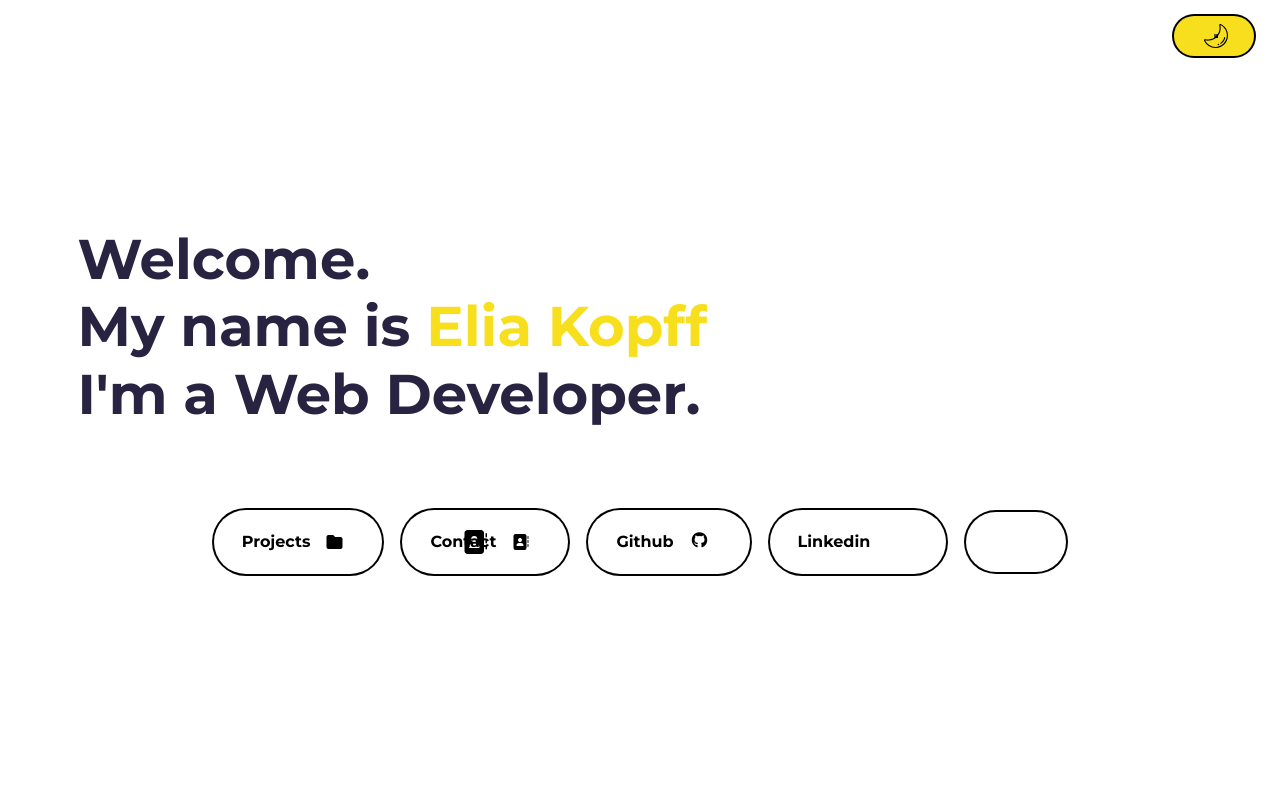
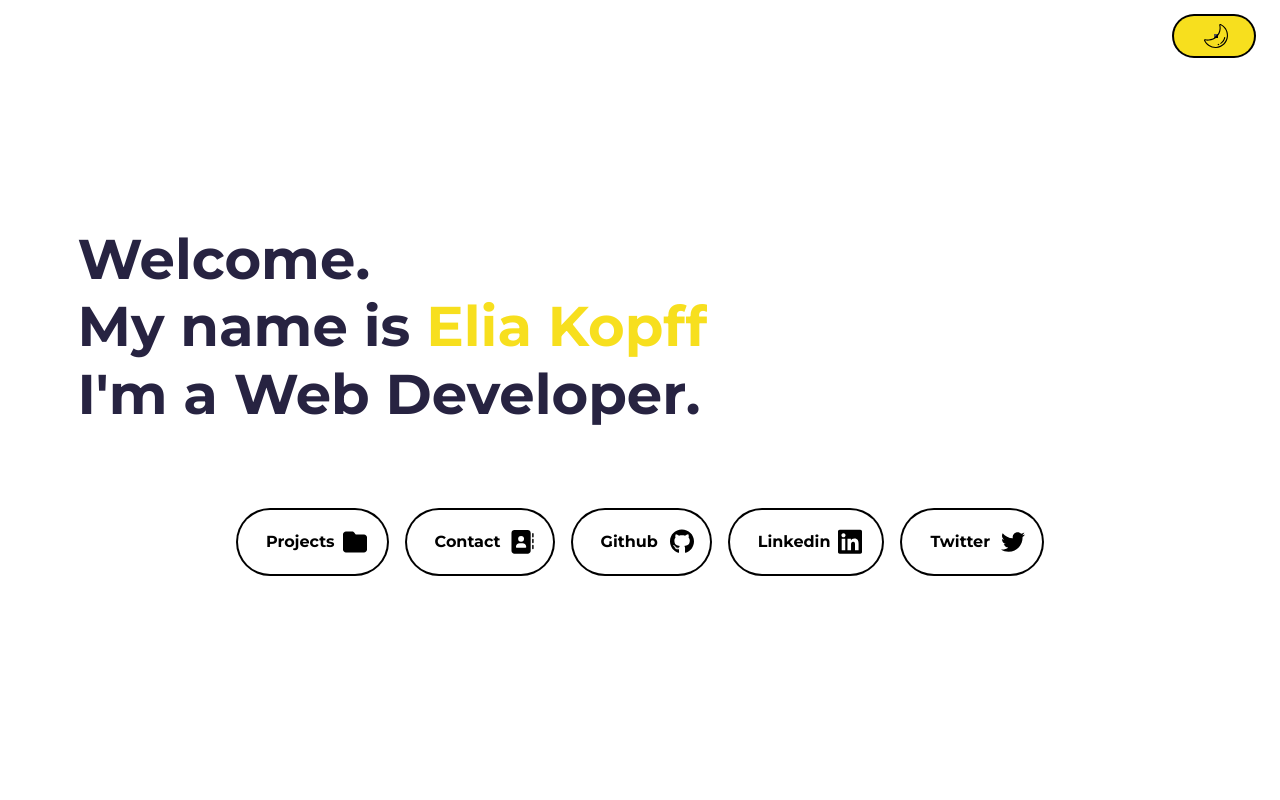
Before and after one commit to littlekanine/Portefolio_Next.js, a Next.js app: page / in a window 1280 px wide. Shown: the top 800 px of the page. Built offline with nearby package versions, Linux system fonts and the light colour scheme; a web font is replaced by a local one.

Commit message:
nav fix / svg fix

```diff
--- a/src/app/components/HeroBanner/HeroBanner.js
+++ b/src/app/components/HeroBanner/HeroBanner.js
@@ -19,11 +19,6 @@ function Herro({ darkMode, toggleDarkMode }) {
 						<br />
 						I'm a Web Developer.
 					</h1>
-					{/* <div className="hero-cta load-hidden">
-						<a rel="noreferrer" className={`animated-button ${darkMode ? 'dark-mode' : ''}`} href="#about">
-							<Buttons message={'Know more'} SvgLeft={ArrowLeft} SvgRight={ArrowRight} darkMode={darkMode} />
-						</a>
-					</div> */}
 					<NavBar />
 				</div>
 			</section>
--- a/src/app/components/buttons/_buttons.scss
+++ b/src/app/components/buttons/_buttons.scss
@@ -34,15 +34,31 @@
 
     .arr-2 {
         left: -25%;
-		transform: rotate(90deg);
-	}
-
-	.contactSvg {
-		left: -25%;
+        // transform: rotate(90deg);
     }
 
     .enveloppe {
         left: -25%;
+    }
+
+    .contactSvg {
+        left: 72%;
+    }
+
+    .folderSvg {
+        left: 72%;
+    }
+
+    .gitHubSvh {
+        left: 72%;
+    }
+
+	.linkedinSvg {
+		left: 72%;
+	}
+
+	.twitterSvg {
+		left: 72%;
 	}
 
     .moon {
@@ -85,6 +101,26 @@
 
         .enveloppe {
             left: 16px;
+        }
+
+        .contactSvg {
+            left: 120%;
+        }
+
+        .folderSvg {
+            left: 120%;
+        }
+
+        .gitHubSvh {
+            left: 120%;
+        }
+
+        .linkedinSvg {
+            left: 120%;
+        }
+
+		.twitterSvg {
+			left: 120%;
 		}
 
         .text {
@@ -131,7 +167,7 @@
     color: black;
 
     &::after {
-		content: '';
+        content: "";
         display: block;
         position: absolute;
         width: 0px;
--- a/src/app/components/buttons/index.js
+++ b/src/app/components/buttons/index.js
@@ -1,6 +1,6 @@
 import React from "react";
 
-function Buttons({ message, SvgLeft, SvgRight, SvgEnvellope, SvgSun, SvgMoon, isToggle, darkMode, contactSvg }) {
+function Buttons({ message, SvgLeft, SvgRight, SvgEnvellope, SvgSun, SvgMoon, isToggle, darkMode, ContactSvg, FolderSvg, GitHubSvg, LinkedinSvg, TwitterSvg }) {
     return (
         <div className="flex center align-center">
             {SvgLeft && <SvgLeft className="arr-2" />}
@@ -10,7 +10,11 @@ function Buttons({ message, SvgLeft, SvgRight, SvgEnvellope, SvgSun, SvgMoon, is
             {SvgRight && <SvgRight className={`arr-1 ${darkMode ? "dark-mode" : ""}`} />}
             {SvgMoon && <SvgMoon className="moon flex center align-center" />}
             {SvgSun && <SvgSun className="sun" />}
-            {contactSvg && <contactSvg className="contactSvg" />}
+            {ContactSvg && <ContactSvg className="contactSvg" />}
+            {FolderSvg && <FolderSvg className="folderSvg" />}
+            {GitHubSvg && <GitHubSvg className="gitHubSvh" />}
+            {LinkedinSvg && <LinkedinSvg className="linkedinSvg" />}
+            {TwitterSvg && <TwitterSvg className="twitterSvg" />}
         </div>
     );
 }
--- a/src/app/components/navBar/NavBar.js
+++ b/src/app/components/navBar/NavBar.js
@@ -1,5 +1,5 @@
 import Buttons from "../buttons";
-import { ProjectSvg, ContactSvg } from "../svgcomponent/SvgComponent";
+import { ContactSvg, ArrowLeft, FolderSvg, GitHubSvg, LinkedinSvg, TwitterSvg } from "../svgcomponent/SvgComponent";
 
 const NavBar = ({ darkMode }) => {
     return (
@@ -7,23 +7,19 @@ const NavBar = ({ darkMode }) => {
             <div className="navBar flex center align-center">
                 <div className="hero-cta load-hidden navLink flex center align-center">
                     <a rel="noreferrer" href="#project" className={`animated-button ${darkMode ? "dark-mode" : ""}`}>
-                        <Buttons message={"Projects"} darkMode={darkMode} />
-                        <i className="fa-solid fa-folder"></i>
+                        <Buttons message={"Projects"} FolderSvg={FolderSvg} SvgLeft={ArrowLeft } darkMode={darkMode}/>
                     </a>
                     <a rel="noreferrer" href="#contact" className={`animated-button ${darkMode ? "dark-mode" : ""}`}>
-                        <Buttons message={"Contact"} darkMode={darkMode} SvgLeft={ContactSvg} />
-                        <i className="fa-solid fa-address-book"></i>
+                        <Buttons message={"Contact"} ContactSvg={ContactSvg} SvgLeft={ArrowLeft} darkMode={darkMode} />
                     </a>
                     <a rel="noreferrer" href="https://github.com/littlekanine" className={`animated-button ${darkMode ? "dark-mode" : ""}`}>
-                        <Buttons message={"Github"} darkMode={darkMode} />
-                        <i className="fab fa-brands fa-github icon"></i>
+                        <Buttons message={"Github"} GitHubSvg={GitHubSvg} SvgLeft={ArrowLeft} darkMode={darkMode} />
                     </a>
                     <a rel="noreferrer" href="https://www.linkedin.com/in/elia-kopff-16064b228/?original_referer=https%3A%2F%2Fwww%2Egoogle%2Ecom%2F&originalSubdomain=fr" className={`animated-button ${darkMode ? "dark-mode" : ""}`}>
-                        <Buttons message={"Linkedin"} darkMode={darkMode} />
-                        <i className="fab fa-linkedin fa-inverse icon"></i>
+                        <Buttons message={"Linkedin"} LinkedinSvg={LinkedinSvg} SvgLeft={ArrowLeft} darkMode={darkMode}/>
                     </a>
                     <a rel="noreferrer" href="https://x.com/K_D3828" className={`animated-button ${darkMode ? "dark-mode" : ""}`}>
-                        <i className=" flex center align-center fab fa-brands fa-x-twitter icon"></i>
+                        <Buttons message={"Twitter"} TwitterSvg={TwitterSvg} SvgLeft={ArrowLeft} darkMode={darkMode} />
                     </a>
                 </div>
             </div>
--- a/src/app/components/svgcomponent/SvgComponent.js
+++ b/src/app/components/svgcomponent/SvgComponent.js
@@ -1,4 +1,4 @@
-import React from 'react';
+import React from "react";
 
 export const ArrowLeft = (props) => (
     <svg viewBox="0 0 24 24" {...props} xmlns="http://www.w3.org/2000/svg">
@@ -34,7 +34,7 @@ export const Sun = (props) => (
 
 export const Moon = (props) => (
     <svg fill="#000000" viewBox="0 0 352.726 352.726" xmlns="http://www.w3.org/2000/svg" xmlnsXlink="http://www.w3.org/1999/xlink">
-		<g style={{ textAlign: 'center' }}>
+        <g style={{ textAlign: "center" }}>
             <g>
                 <g>
                     <path
@@ -59,5 +59,23 @@ export const Moon = (props) => (
 );
 
 export const ContactSvg = (props) => (
-	<svg xmlns="http://www.w3.org/2000/svg" viewBox="0 0 512 512"><path d="M96 0C60.7 0 32 28.7 32 64l0 384c0 35.3 28.7 64 64 64l288 0c35.3 0 64-28.7 64-64l0-384c0-35.3-28.7-64-64-64L96 0zM208 288l64 0c44.2 0 80 35.8 80 80c0 8.8-7.2 16-16 16l-192 0c-8.8 0-16-7.2-16-16c0-44.2 35.8-80 80-80zm-32-96a64 64 0 1 1 128 0 64 64 0 1 1 -128 0zM512 80c0-8.8-7.2-16-16-16s-16 7.2-16 16l0 64c0 8.8 7.2 16 16 16s16-7.2 16-16l0-64zM496 192c-8.8 0-16 7.2-16 16l0 64c0 8.8 7.2 16 16 16s16-7.2 16-16l0-64c0-8.8-7.2-16-16-16zm16 144c0-8.8-7.2-16-16-16s-16 7.2-16 16l0 64c0 8.8 7.2 16 16 16s16-7.2 16-16l0-64z"/></svg>
+    <svg xmlns="http://www.w3.org/2000/svg" viewBox="0 0 520 520" {...props}>
+        <path d="M96 0C60.7 0 32 28.7 32 64l0 384c0 35.3 28.7 64 64 64l288 0c35.3 0 64-28.7 64-64l0-384c0-35.3-28.7-64-64-64L96 0zM208 288l64 0c44.2 0 80 35.8 80 80c0 8.8-7.2 16-16 16l-192 0c-8.8 0-16-7.2-16-16c0-44.2 35.8-80 80-80zm-32-96a64 64 0 1 1 128 0 64 64 0 1 1 -128 0zM512 80c0-8.8-7.2-16-16-16s-16 7.2-16 16l0 64c0 8.8 7.2 16 16 16s16-7.2 16-16l0-64zM496 192c-8.8 0-16 7.2-16 16l0 64c0 8.8 7.2 16 16 16s16-7.2 16-16l0-64c0-8.8-7.2-16-16-16zm16 144c0-8.8-7.2-16-16-16s-16 7.2-16 16l0 64c0 8.8 7.2 16 16 16s16-7.2 16-16l0-64z" ></path>
+    </svg>
+);
+
+export const FolderSvg = (props) => (
+	<svg xmlns="http://www.w3.org/2000/svg" viewBox="0 0 512 512" {...props}><path d="M64 480H448c35.3 0 64-28.7 64-64V160c0-35.3-28.7-64-64-64H288c-10.1 0-19.6-4.7-25.6-12.8L243.2 57.6C231.1 41.5 212.1 32 192 32H64C28.7 32 0 60.7 0 96V416c0 35.3 28.7 64 64 64z"/></svg>
 )
+
+export const GitHubSvg = (props) => (
+	<svg xmlns="http://www.w3.org/2000/svg" viewBox="0 0 496 512"  {...props}><path d="M165.9 397.4c0 2-2.3 3.6-5.2 3.6-3.3 .3-5.6-1.3-5.6-3.6 0-2 2.3-3.6 5.2-3.6 3-.3 5.6 1.3 5.6 3.6zm-31.1-4.5c-.7 2 1.3 4.3 4.3 4.9 2.6 1 5.6 0 6.2-2s-1.3-4.3-4.3-5.2c-2.6-.7-5.5 .3-6.2 2.3zm44.2-1.7c-2.9 .7-4.9 2.6-4.6 4.9 .3 2 2.9 3.3 5.9 2.6 2.9-.7 4.9-2.6 4.6-4.6-.3-1.9-3-3.2-5.9-2.9zM244.8 8C106.1 8 0 113.3 0 252c0 110.9 69.8 205.8 169.5 239.2 12.8 2.3 17.3-5.6 17.3-12.1 0-6.2-.3-40.4-.3-61.4 0 0-70 15-84.7-29.8 0 0-11.4-29.1-27.8-36.6 0 0-22.9-15.7 1.6-15.4 0 0 24.9 2 38.6 25.8 21.9 38.6 58.6 27.5 72.9 20.9 2.3-16 8.8-27.1 16-33.7-55.9-6.2-112.3-14.3-112.3-110.5 0-27.5 7.6-41.3 23.6-58.9-2.6-6.5-11.1-33.3 2.6-67.9 20.9-6.5 69 27 69 27 20-5.6 41.5-8.5 62.8-8.5s42.8 2.9 62.8 8.5c0 0 48.1-33.6 69-27 13.7 34.7 5.2 61.4 2.6 67.9 16 17.7 25.8 31.5 25.8 58.9 0 96.5-58.9 104.2-114.8 110.5 9.2 7.9 17 22.9 17 46.4 0 33.7-.3 75.4-.3 83.6 0 6.5 4.6 14.4 17.3 12.1C428.2 457.8 496 362.9 496 252 496 113.3 383.5 8 244.8 8zM97.2 352.9c-1.3 1-1 3.3 .7 5.2 1.6 1.6 3.9 2.3 5.2 1 1.3-1 1-3.3-.7-5.2-1.6-1.6-3.9-2.3-5.2-1zm-10.8-8.1c-.7 1.3 .3 2.9 2.3 3.9 1.6 1 3.6 .7 4.3-.7 .7-1.3-.3-2.9-2.3-3.9-2-.6-3.6-.3-4.3 .7zm32.4 35.6c-1.6 1.3-1 4.3 1.3 6.2 2.3 2.3 5.2 2.6 6.5 1 1.3-1.3 .7-4.3-1.3-6.2-2.2-2.3-5.2-2.6-6.5-1zm-11.4-14.7c-1.6 1-1.6 3.6 0 5.9 1.6 2.3 4.3 3.3 5.6 2.3 1.6-1.3 1.6-3.9 0-6.2-1.4-2.3-4-3.3-5.6-2z"/></svg>
+)
+
+export const LinkedinSvg = (props) => (
+	<svg xmlns="http://www.w3.org/2000/svg" viewBox="0 0 448 512 " {...props}><path d="M416 32H31.9C14.3 32 0 46.5 0 64.3v383.4C0 465.5 14.3 480 31.9 480H416c17.6 0 32-14.5 32-32.3V64.3c0-17.8-14.4-32.3-32-32.3zM135.4 416H69V202.2h66.5V416zm-33.2-243c-21.3 0-38.5-17.3-38.5-38.5S80.9 96 102.2 96c21.2 0 38.5 17.3 38.5 38.5 0 21.3-17.2 38.5-38.5 38.5zm282.1 243h-66.4V312c0-24.8-.5-56.7-34.5-56.7-34.6 0-39.9 27-39.9 54.9V416h-66.4V202.2h63.7v29.2h.9c8.9-16.8 30.6-34.5 62.9-34.5 67.2 0 79.7 44.3 79.7 101.9V416z"/></svg>
+)
+
+export const TwitterSvg = (props) => (
+	<svg xmlns="http://www.w3.org/2000/svg" viewBox="0 0 512 512" {...props}><path d="M459.4 151.7c.3 4.5 .3 9.1 .3 13.6 0 138.7-105.6 298.6-298.6 298.6-59.5 0-114.7-17.2-161.1-47.1 8.4 1 16.6 1.3 25.3 1.3 49.1 0 94.2-16.6 130.3-44.8-46.1-1-84.8-31.2-98.1-72.8 6.5 1 13 1.6 19.8 1.6 9.4 0 18.8-1.3 27.6-3.6-48.1-9.7-84.1-52-84.1-103v-1.3c14 7.8 30.2 12.7 47.4 13.3-28.3-18.8-46.8-51-46.8-87.4 0-19.5 5.2-37.4 14.3-53 51.7 63.7 129.3 105.3 216.4 109.8-1.6-7.8-2.6-15.9-2.6-24 0-57.8 46.8-104.9 104.9-104.9 30.2 0 57.5 12.7 76.7 33.1 23.7-4.5 46.5-13.3 66.6-25.3-7.8 24.4-24.4 44.8-46.1 57.8 21.1-2.3 41.6-8.1 60.4-16.2-14.3 20.8-32.2 39.3-52.6 54.3z"/></svg>
+)
```
Lines whose indentation alone changed are shown as unchanged.
